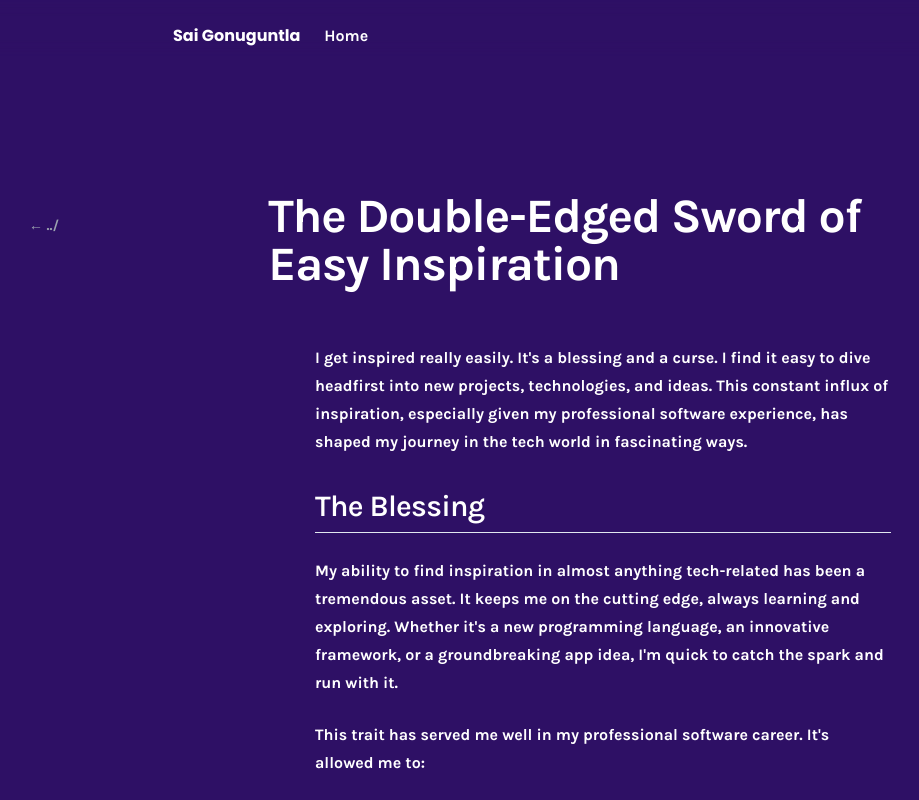
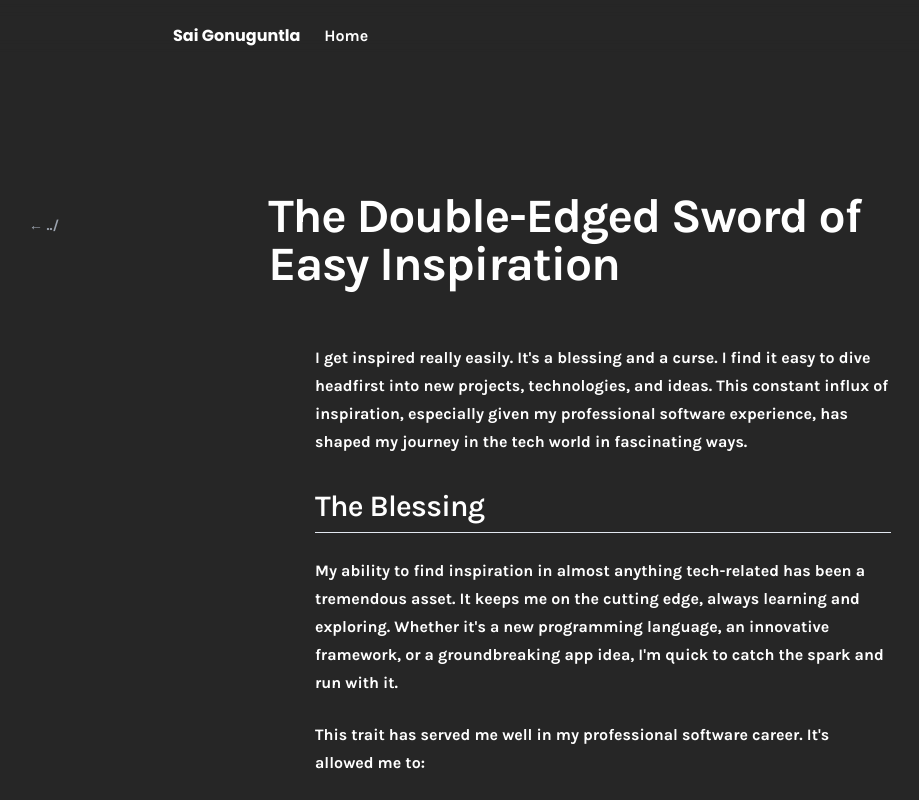
Before and after one commit to saigonu/blog, a Next.js app: page /posts/the-double-edged-sword-of-easy-inspiration in a window 1280 px wide. Shown: the top 800 px of the page, without its empty margins (83-1002 px from the left). Built offline with nearby package versions, Linux system fonts and the light colour scheme.

Commit message:
fix: Change theme and styling

```diff
--- a/src/app/_components/nav.tsx
+++ b/src/app/_components/nav.tsx
@@ -26,7 +26,7 @@ const Nav = () => {
       <motion.div
         className={`z-[999] fixed top-0 left-1/2 transform -translate-x-1/2 w-full md:w-[50rem] flex flex-row justify-between items-center text-white px-4 py-4 md:py-6 rounded-md transition-all ${
           scrollY > 50
-            ? "bg-white/30 backdrop-blur-md dark:bg-[#2e1065]/30" // Apply transparency and blur on scroll
+            ? "bg-white/30 backdrop-blur-md dark:bg-[#262626]/30" // Apply transparency and blur on scroll
             : "bg-transparent"
         }`}
       >
--- a/src/app/globals.css
+++ b/src/app/globals.css
@@ -14,7 +14,7 @@
 
 @layer base {
   :root {
-    --background:  261, 73%, 23%;
+    --background: 0, 0%, 14.9%;
     --foreground: 0 0% 100%;
 
     --card: 0 0% 100%;
@@ -46,7 +46,7 @@
   }
 
   .dark {
-    --background: #290F5B;
+    --background: #262626;
     --foreground: 210 40% 98%;
 
     --card: 222.2 84% 4.9%;
```
